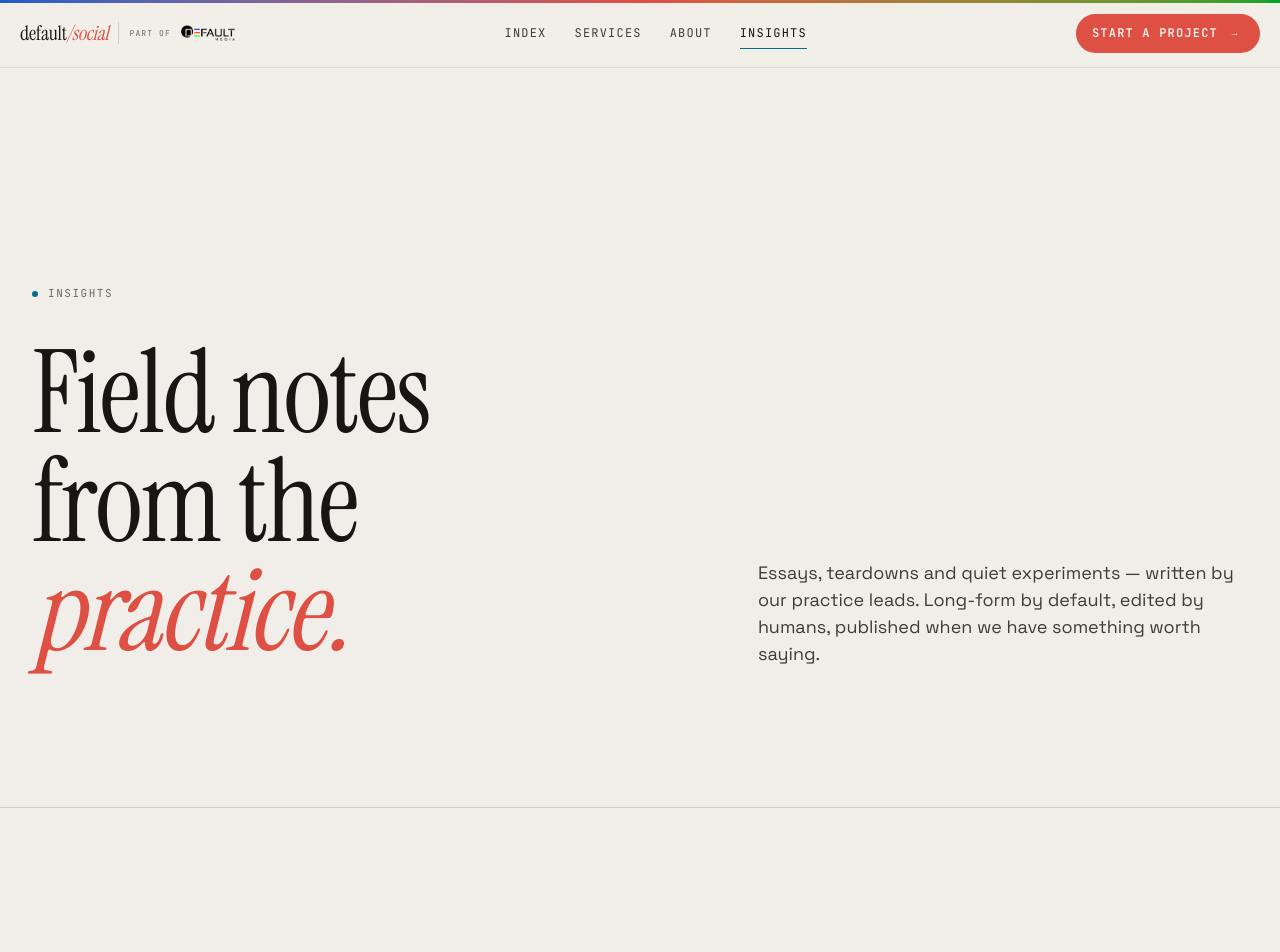
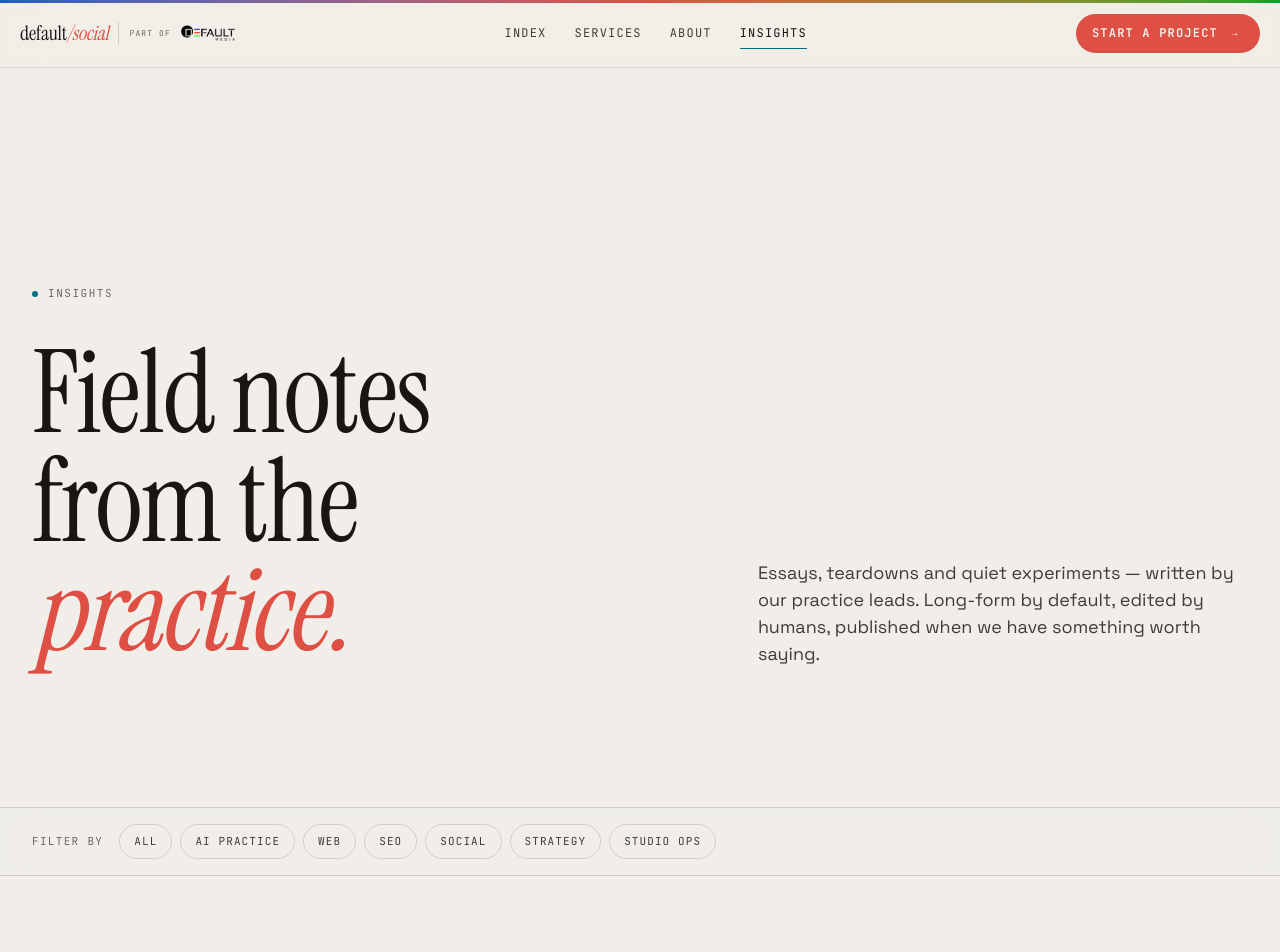
Before and after one commit to Dbrowne14/Default_Social_AI, a Next.js app: page /insights in a window 1280 px wide. Shown: the top 952 px of the page. Built offline with nearby package versions, Linux system fonts and the light colour scheme.

Commit message:
Adding Insights filter

```diff
--- a/app/globals.css
+++ b/app/globals.css
@@ -163,6 +163,10 @@
     @apply w-full max-w-340 mx-auto px-5 py-20 720:px-8;
   }
 
+  .container-thin {
+    @apply w-full max-w-340 mx-auto px-5 720:px-8
+  }
+
   .border-line-faded {
     border-color: color-mix(in oklch, var(--line) 70%, transparent);
   }
--- a/app/insights/page.tsx
+++ b/app/insights/page.tsx
@@ -1,8 +1,11 @@
 import InsightsHeader from "@/components/insights/InsightsHeader";
+import InsightsFilter from "@/components/insights/InsightsFilter";
 
 const Page = () => {
   return (
-    <div>
+    <div data-screen-label="03 Insights">
+      <InsightsHeader />
+      <InsightsFilter />
       <InsightsHeader />
     </div>
   );
--- /dev/null
+++ b/components/insights/InsightsFilter.tsx
@@ -0,0 +1,36 @@
+const filterData = [
+  "All",
+  "AI Practice",
+  "Web",
+  "SEO",
+  "Social",
+  "Strategy",
+  "Studio Ops",
+];
+
+const InsightsFilter = () => {
+  return (
+    <aside className="sticky top-22 py-4 [background:color-mix(in_oklch,var(--ink)_80%,transparent)] backdrop-blur-lg z-30 border-b border-line">
+      <div className="container-thin">
+        <div className="flex flex-wrap items-center gap-2">
+          <span className="font-mono text-[11px] tracking-[0.12em] uppercase text-muted mr-2 ">
+            Filter by
+          </span>
+          {filterData.map((data) => {
+            return (
+              <button
+                key={data}
+                className="py-2 px-3.5 rounded-[999px] border border-line font-mono text-[11px] tracking-widest uppercase text-cream-2 cursor-pointer transition-colors duration-150 ease-in-out hover:border-accent hover:text-accent"
+                data-filter="all"
+              >
+                {data}
+              </button>
+            );
+          })}
+        </div>
+      </div>
+    </aside>
+  );
+};
+
+export default InsightsFilter;
```
